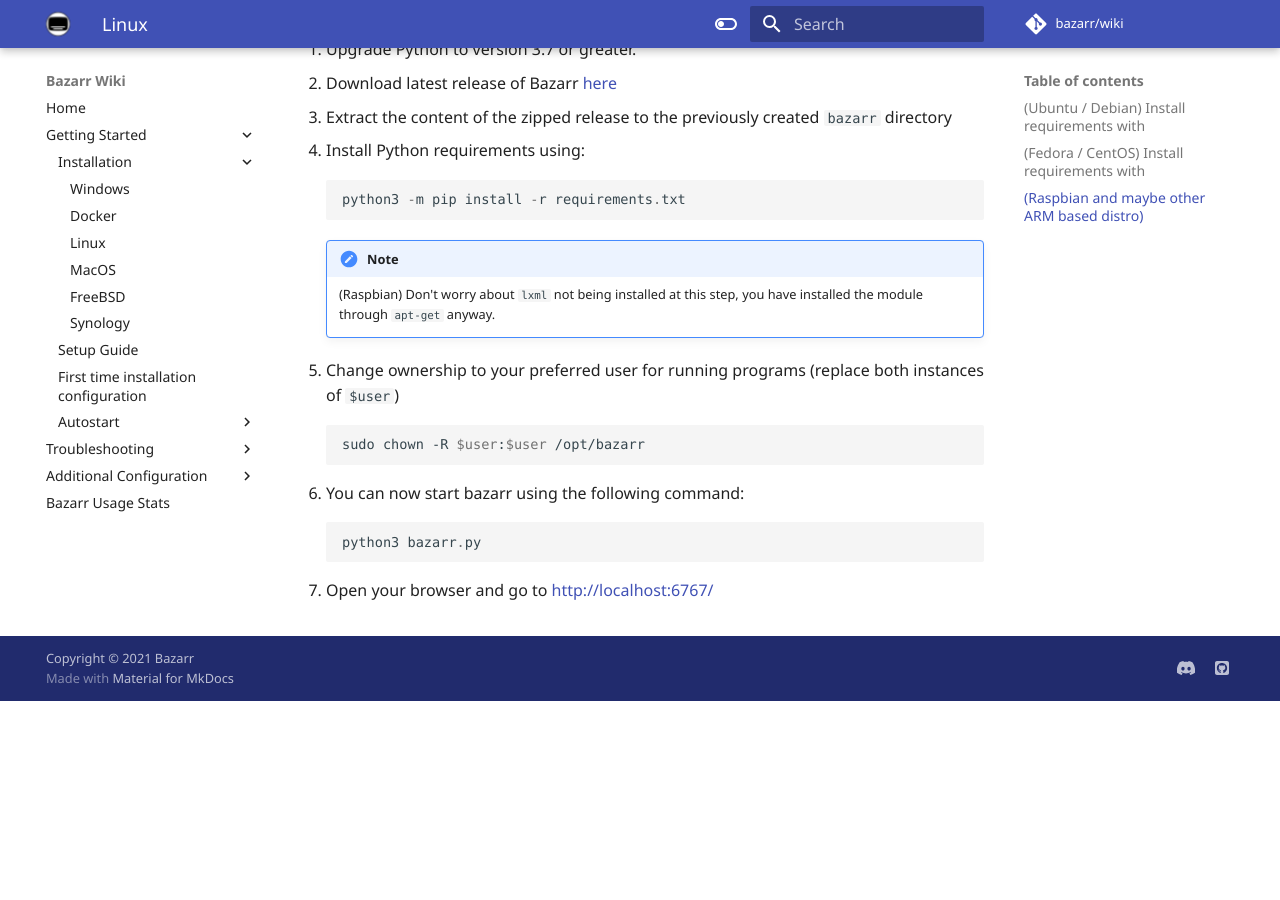
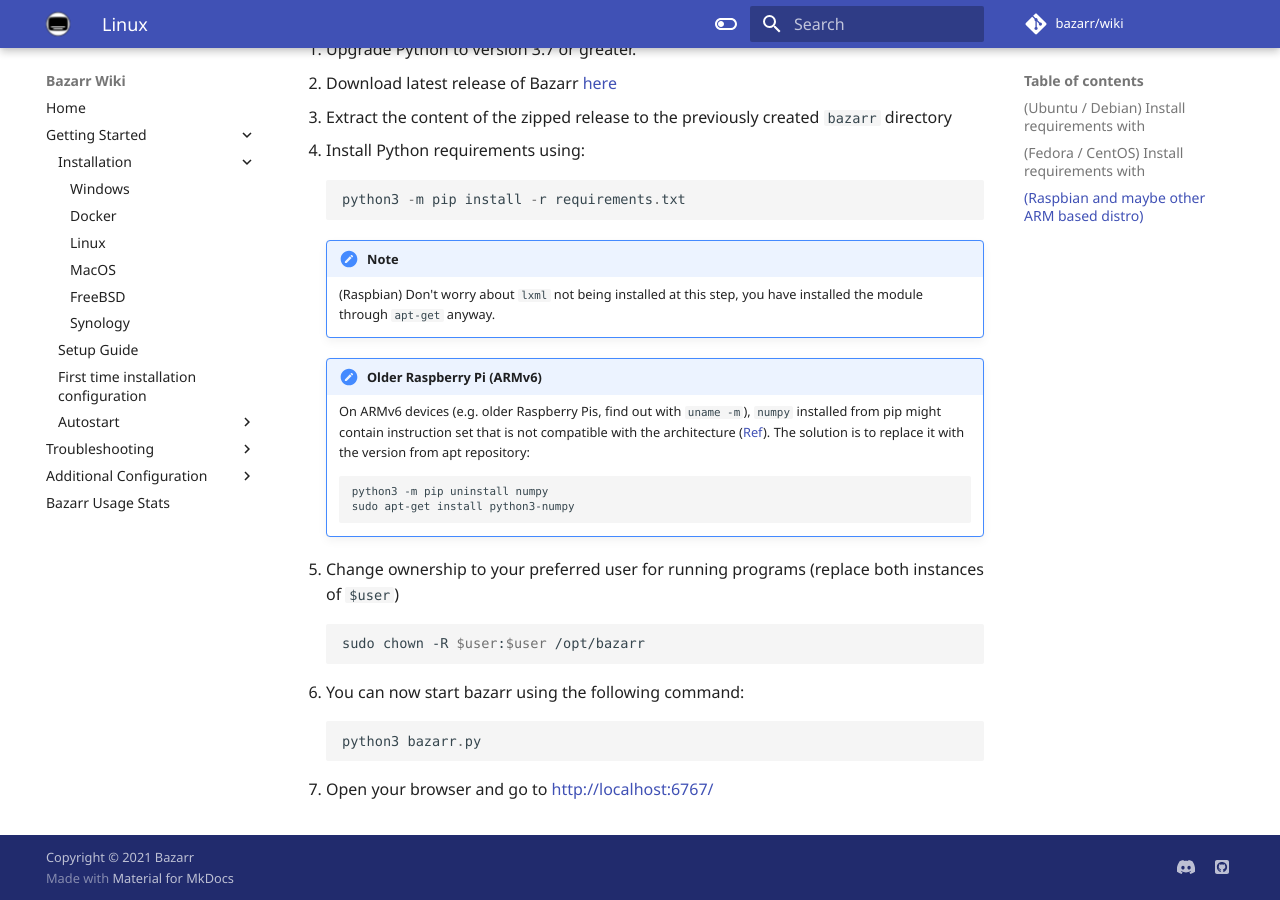
Before and after one commit to bazarr/wiki, an MkDocs documentation site: the page built from docs/Getting-Started/Installation/Linux/linux.md, in a window 1280 px wide and 900 px high, scrolled down 572 px. Built offline with MkDocs 1.6.1 and Material for MkDocs 9.7.7, drawn with Linux system fonts in a browser that asks for light colours; some web fonts are replaced; comment, search, counter and statistics services are not loaded; before the commit the page ends 1273 px from its top, so only the background shows below that.

Commit message:
update install instruction for older raspberry pi
GH Issue: morpheus65535/bazarr#1671

````diff
--- a/docs/Getting-Started/Installation/Linux/linux.md
+++ b/docs/Getting-Started/Installation/Linux/linux.md
@@ -33,6 +33,14 @@ thnx to @inquilino for the fixes/updates
     !!! note
         (Raspbian) Don't worry about `lxml` not being installed at this step, you have installed the module through `apt-get` anyway.
 
+    !!! note "Older Raspberry Pi (ARMv6)"
+        On ARMv6 devices (e.g. older Raspberry Pis, find out with `uname -m`), `numpy` installed from pip might contain instruction set that is not compatible with the architecture ([Ref](https://github.com/morpheus65535/bazarr/issues/1671)). The solution is to replace it with the version from apt repository:
+
+        ```bash
+        python3 -m pip uninstall numpy
+        sudo apt-get install python3-numpy
+        ```
+
 1. Change ownership to your preferred user for running programs (replace both instances of `$user`)
 
     ```bash
````
